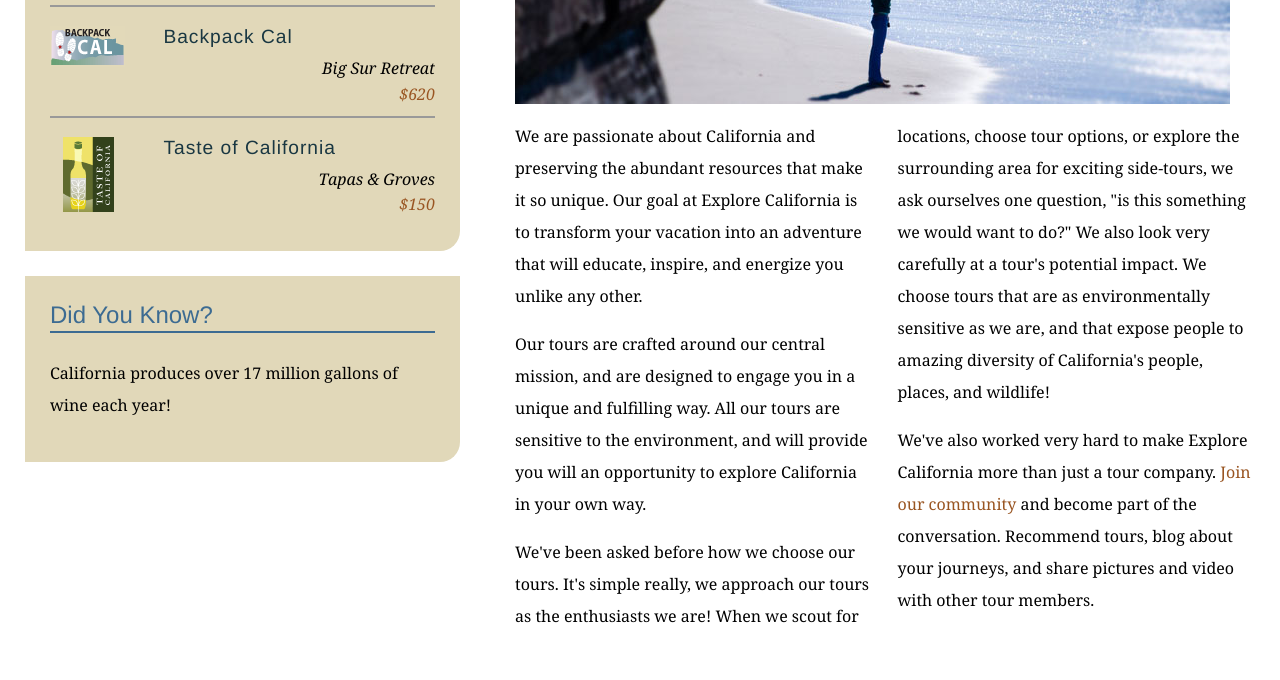
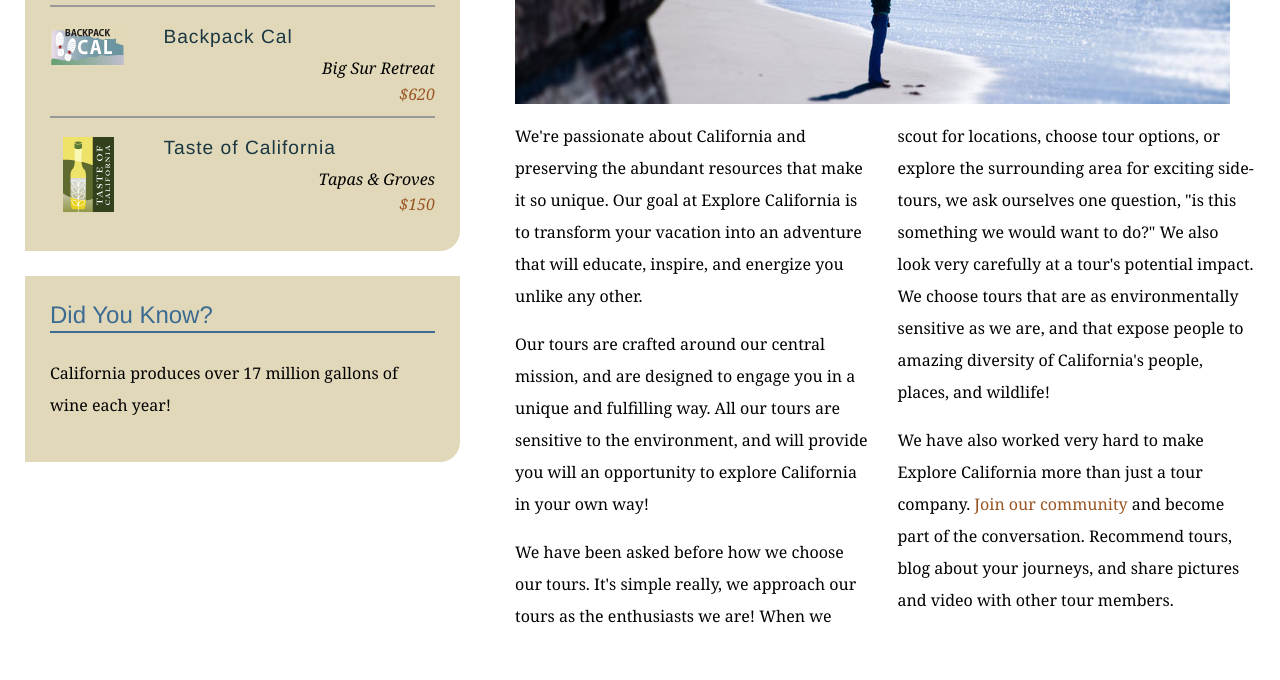
Before and after one commit to christianbigbigvillanueva/explore_california, a plain HTML site: page mission.html in a window 1280 px wide. Shown: the part 580-1260 px from the top of the page. Drawn offline with Linux system fonts and the light colour scheme.

Commit message:
Edit some texts in mission.html

```diff
--- a/mission.html
+++ b/mission.html
@@ -62,10 +62,10 @@
           <h1>Who we are</h1>
           <img src="assets/images/mission_look.jpg" alt="Looking out at the Pacific" class="articleImage" />
           <div class="multiCol">
-            <p>We are passionate about California and preserving the abundant resources that make it so unique. Our goal at Explore California is to transform your vacation into an adventure that will educate, inspire, and energize you unlike any other.</p>
-            <p>Our tours are crafted around our central mission, and are designed to engage you in a unique and fulfilling way. All our tours are sensitive to the environment, and will provide you will an opportunity to explore California in your own way.</p>
-            <p>We've been asked before how we choose our tours. It's simple really, we approach our tours as the enthusiasts we are! When we scout for locations, choose tour options, or explore the surrounding area for exciting side-tours, we ask ourselves one question, &quot;is this something we would want to do?&quot; We also look very carefully at a tour's potential impact. We choose tours that are as environmentally sensitive as we are, and that expose people to amazing diversity of California's people, places, and wildlife!</p>
-            <p>We've also worked very hard to make Explore California more than just a tour company. <a href="explorers/join.html">Join our community</a> and become part of the conversation. Recommend tours, blog about your journeys, and share pictures and video with other tour members.</p>
+            <p>We're passionate about California and preserving the abundant resources that make it so unique. Our goal at Explore California is to transform your vacation into an adventure that will educate, inspire, and energize you unlike any other.</p>
+            <p>Our tours are crafted around our central mission, and are designed to engage you in a unique and fulfilling way. All our tours are sensitive to the environment, and will provide you will an opportunity to explore California in your own way!</p>
+            <p>We have been asked before how we choose our tours. It's simple really, we approach our tours as the enthusiasts we are! When we scout for locations, choose tour options, or explore the surrounding area for exciting side-tours, we ask ourselves one question, &quot;is this something we would want to do?&quot; We also look very carefully at a tour's potential impact. We choose tours that are as environmentally sensitive as we are, and that expose people to amazing diversity of California's people, places, and wildlife!</p>
+            <p>We have also worked very hard to make Explore California more than just a tour company. <a href="explorers/join.html">Join our community</a> and become part of the conversation. Recommend tours, blog about your journeys, and share pictures and video with other tour members.</p>
           </div>
         </div>
       </div>
```
